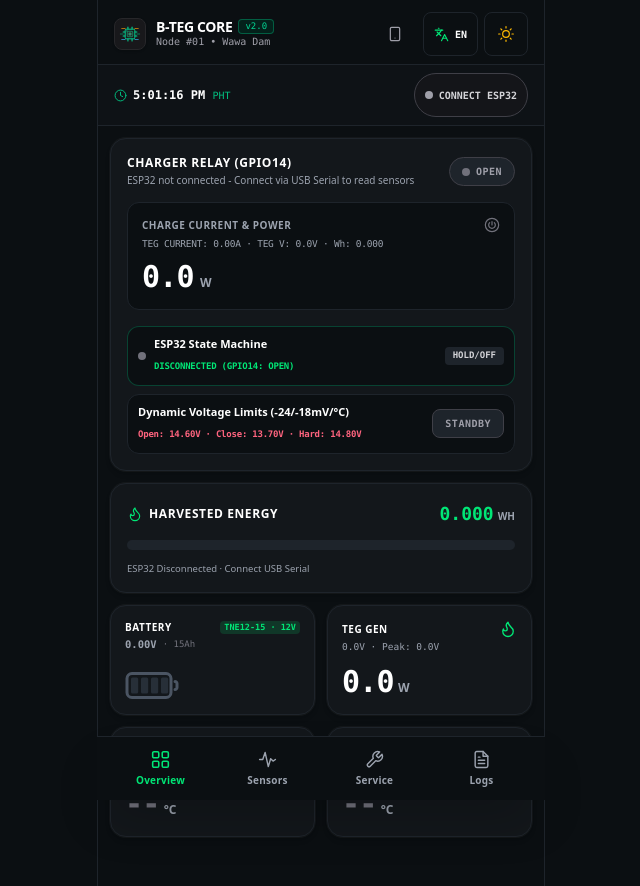
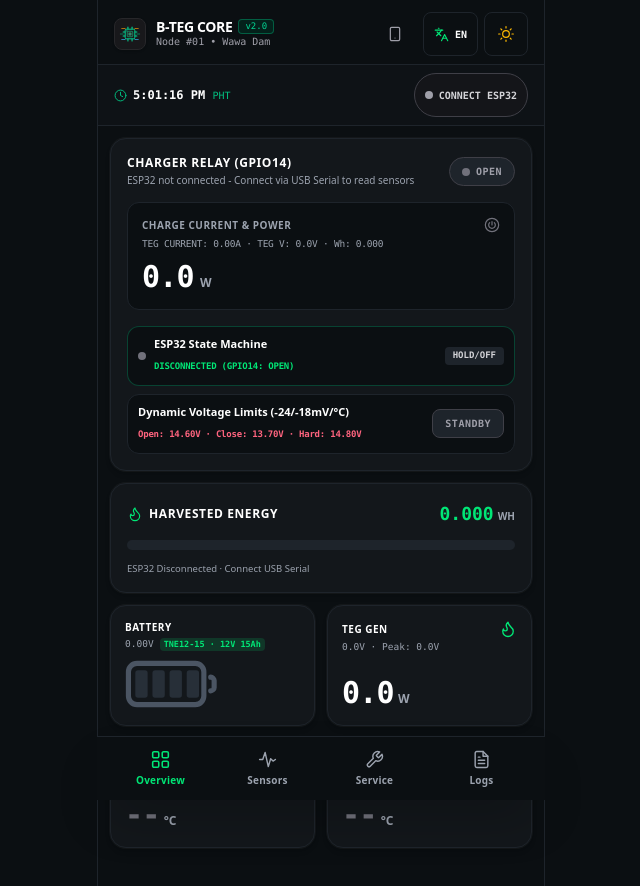
Before and after one commit to Hoseki28/Thesis, a React (Vite) app: page / in a window 1280 px wide. Shown: the top 886 px of the page, without its empty margins (319-959 px from the left). Built offline with nearby package versions, Linux system fonts and the light colour scheme.

Commit message:
Use 4-bar battery graphic without percentage text across OverviewTab and SensorsTab

```diff
--- a/src/components/OverviewTab.tsx
+++ b/src/components/OverviewTab.tsx
@@ -409,7 +409,7 @@ export function OverviewTab({
 
       {/* ── 3. 2×2 TELEMETRY GRID ───────────────────────────────────── */}
       <div className="grid grid-cols-2 gap-3">
-        {/* TILE 1: BATTERY (12V 15Ah SLA) WITH LARGE 4-BAR BATTERY ICON (NO % NUMBER) */}
+        {/* TILE 1: BATTERY (12V 15Ah SLA) WITH 4-BAR BATTERY GRAPHIC ONLY (NO % NUMBER) */}
         <div className={`rounded-2xl p-3.5 border flex flex-col justify-between min-h-[110px] shadow-md transition-all ${
           isDark
             ? 'bg-[#13171B] border-[#1E242B] ring-1 ring-white/[0.04]'
@@ -420,32 +420,29 @@ export function OverviewTab({
               <span className={`text-[10px] font-bold uppercase tracking-wider ${isDark ? 'text-white' : 'text-zinc-950'}`}>
                 {isFil ? 'BATERYA' : 'BATTERY'}
               </span>
+            </div>
+            <div className="flex items-center gap-1.5 mt-0.5">
+              <span className={`text-[9.5px] font-mono ${isDark ? 'text-[#9CA3AF]' : 'text-zinc-600'}`}>
+                {vBatLive.toFixed(2)}V
+              </span>
               <span className={`text-[8.5px] font-mono px-1 rounded font-bold ${
                 isDark ? 'bg-[#00E676]/15 text-[#00E676]' : 'bg-emerald-100 text-emerald-800'
               }`}>
-                TNE12-15 · 12V
-              </span>
-            </div>
-            <div className="flex items-center gap-1.5 mt-0.5">
-              <span className={`text-[10.5px] font-mono font-bold tabular-nums ${isDark ? 'text-[#9CA3AF]' : 'text-zinc-600'}`}>
-                {vBatLive.toFixed(2)}V
-              </span>
-              <span className={`text-[9px] font-mono ${isDark ? 'text-zinc-500' : 'text-zinc-500'}`}>
-                · 15Ah
+                TNE12-15 · 12V 15Ah
               </span>
             </div>
           </div>
 
-          {/* Large 4-Bar Battery Graphic (Bar-only, no percentage text) */}
+          {/* Large 4-Bar Battery Casing Graphic (Replaces 0% text + thin lines) */}
           <div
-            className="flex items-center justify-start mt-2"
+            className="flex items-center justify-start mt-2 mb-0.5"
             role="meter"
             aria-valuenow={activeBars}
             aria-valuemin={0}
             aria-valuemax={4}
             aria-label={`Battery level ${activeBars} of 4 bars`}
           >
-            <Battery4BarIcon activeBars={activeBars} isDark={isDark} size={56} />
+            <Battery4BarIcon activeBars={activeBars} isDark={isDark} size={96} />
           </div>
         </div>
 
--- a/src/components/SensorsTab.tsx
+++ b/src/components/SensorsTab.tsx
@@ -26,6 +26,25 @@ export function SensorsTab({ telemetry, lang, theme = 'dark' }: SensorsTabProps)
   const tegVoltage = telemetry.vTeg ?? telemetry.tegVoltage ?? 0.0
   const chargeCurrent = telemetry.iBat ?? telemetry.rawTegCurrent ?? 0.0
   const battPct = isConnected ? Math.max(0, Math.min(100, Math.round(telemetry.batteryPct ?? 0))) : 0
+  const activeBars = !isConnected
+    ? 0
+    : battPct >= 76
+    ? 4
+    : battPct >= 51
+    ? 3
+    : battPct >= 26
+    ? 2
+    : battPct >= 1
+    ? 1
+    : 0
+  const barColor =
+    activeBars === 1
+      ? '#ef4444'
+      : activeBars === 2
+      ? '#f59e0b'
+      : '#00E676'
+  const barInactive = isDark ? '#272F38' : '#e4e4e7'
+  const barStroke = activeBars === 0 ? (isDark ? '#4b5563' : '#a1a1aa') : barColor
 
   // Charge Stage badge for Top Hero Card (IDLE / BULK / FLOAT / LOCKOUT)
   const chargeStage = (() => {
@@ -77,21 +96,23 @@ export function SensorsTab({ telemetry, lang, theme = 'dark' }: SensorsTabProps)
           <span id="battery-voltage-heading" className={`text-[10px] font-bold uppercase tracking-wider ${isDark ? 'text-[#9CA3AF]' : 'text-zinc-500'}`}>
             {isFil ? 'BOLTAHE NG BATERYA' : 'BATTERY VOLTAGE'}
           </span>
-          <div className="flex items-center gap-1.5">
-            {/* SoC % Badge */}
-            <span
-              className={`px-2 py-0.5 rounded-md border text-[10px] font-mono font-bold tabular-nums ${
-                isConnected
-                  ? isDark
-                    ? 'bg-[#0B0F12] border-[#1E242B] text-zinc-200'
-                    : 'bg-zinc-100 border-zinc-200 text-zinc-800'
-                  : isDark
-                  ? 'bg-[#0B0F12] border-[#1E242B] text-zinc-500'
-                  : 'bg-zinc-100 border-zinc-200 text-zinc-400'
-              }`}
+          <div className="flex items-center gap-2">
+            {/* 4-Bar Battery Icon (Bar-only, no % text) */}
+            <svg
+              width={28}
+              height={14}
+              viewBox="0 0 28 14"
+              fill="none"
+              xmlns="http://www.w3.org/2000/svg"
+              aria-label={`Battery ${activeBars} of 4 bars`}
             >
-              {isConnected ? `${battPct}% SoC` : '--% SoC'}
-            </span>
+              <rect x="1" y="1" width="22" height="12" rx="2.5" stroke={barStroke} strokeWidth="1.5" />
+              <path d="M25 5C25.5 5 26 5.5 26 6V8C26 8.5 25.5 9 25 9" stroke={barStroke} strokeWidth="1.5" strokeLinecap="round" />
+              <rect x="3" y="3" width="3.6" height="8" rx="0.8" fill={activeBars >= 1 ? barColor : barInactive} />
+              <rect x="7.8" y="3" width="3.6" height="8" rx="0.8" fill={activeBars >= 2 ? barColor : barInactive} />
+              <rect x="12.6" y="3" width="3.6" height="8" rx="0.8" fill={activeBars >= 3 ? barColor : barInactive} />
+              <rect x="17.4" y="3" width="3.6" height="8" rx="0.8" fill={activeBars >= 4 ? barColor : barInactive} />
+            </svg>
 
             {/* Charge Stage Badge (IDLE / BULK / FLOAT / LOCKOUT) */}
             <span
```
